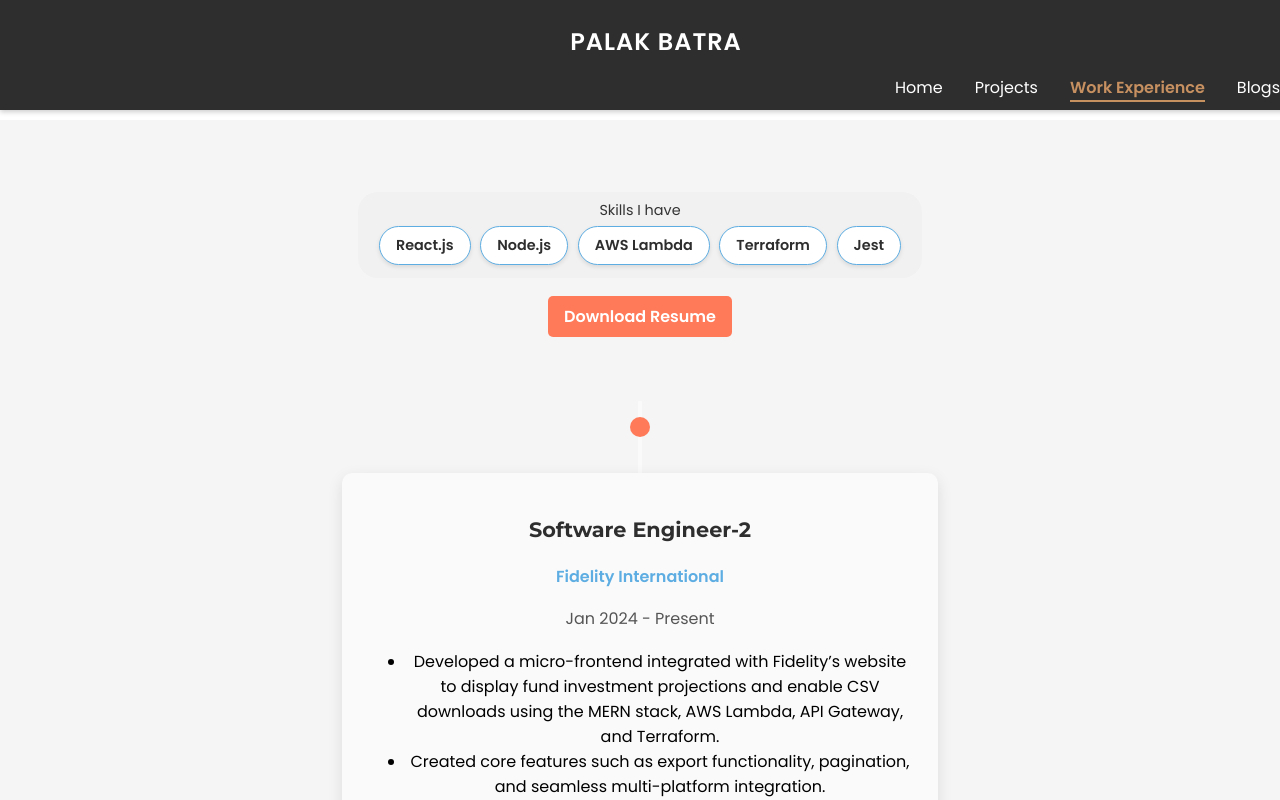
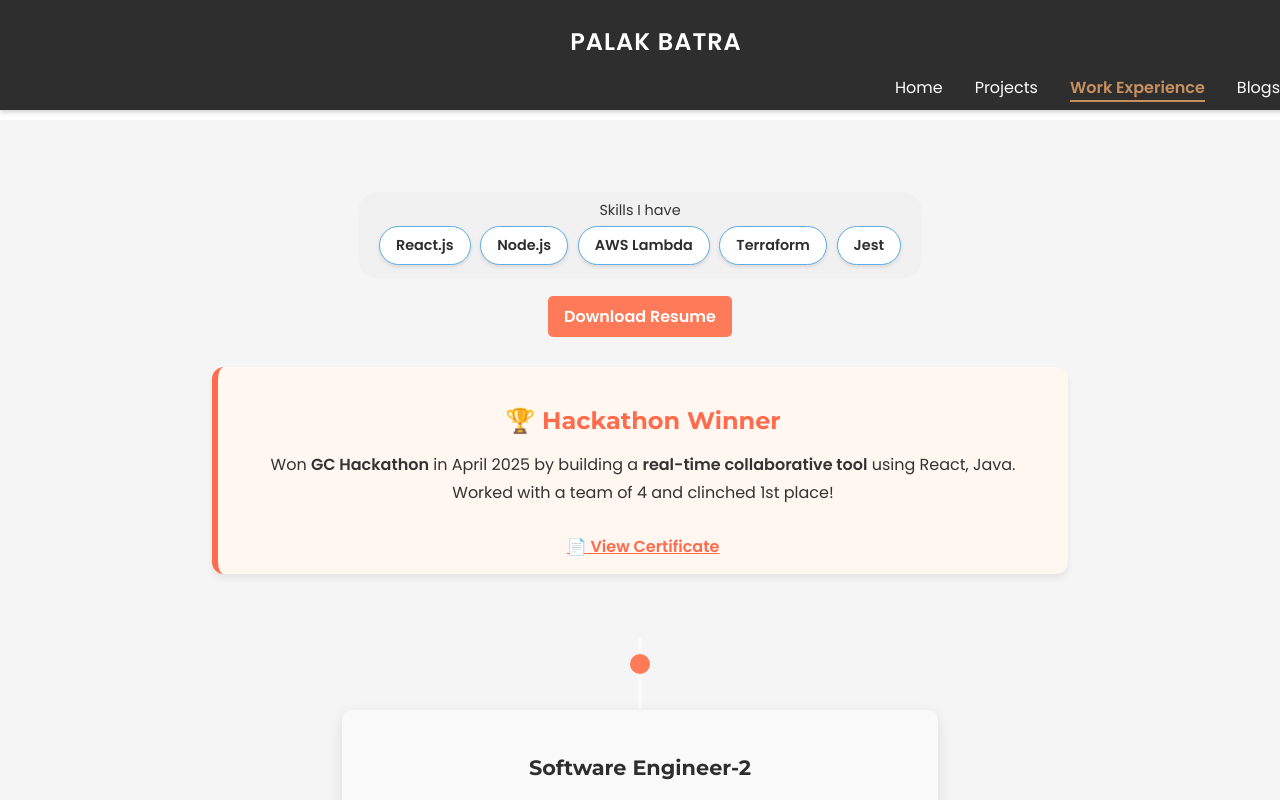
Before and after one commit to palakbatra1999/PalakBatraPortfolio, a React (Create React App) app: page /Workexperience in a window 1280 px wide. Shown: the top 800 px of the page. Built offline with nearby package versions, Linux system fonts and the light colour scheme.

Commit message:
Adding hackthon information

```diff
--- a/package.json
+++ b/package.json
@@ -5,6 +5,7 @@
   "dependencies": {
     "aos": "^2.3.4",
     "cra-template": "1.2.0",
+    "framer-motion": "^12.9.4",
     "react": "^19.0.0",
     "react-dom": "^19.0.0",
     "react-router-dom": "^7.0.2",
--- a/src/Components/Workex.jsx
+++ b/src/Components/Workex.jsx
@@ -2,7 +2,7 @@ import {React, useEffect, useState} from 'react'
 import Footer from './Footer';
 import '../style/style.css';
 import Navigation from './Navigation';
-
+import { motion } from 'framer-motion';
 
 
 const Workex = () => {
@@ -56,6 +56,27 @@ const Workex = () => {
     </div>
 
   </div>
+  <motion.div
+      initial={{ opacity: 0, y: 30 }}
+      whileInView={{ opacity: 1, y: 0 }}
+      transition={{ duration: 0.6, ease: 'easeOut' }}
+      className="hackathon-highlight"
+    >
+      <h3 className="highlight-title">🏆 Hackathon Winner</h3>
+      <p className="highlight-description">
+        Won <strong>GC Hackathon</strong> in April 2025 by building a <strong>real-time collaborative tool</strong> using React, Java. Worked with a team of 4 and clinched 1st place!
+      </p>
+      <a
+        href="certificate_hack.pdf" // Replace with the actual link to your certificate
+        target="_blank"
+        rel="noopener noreferrer"
+        className="highlight-certificate"
+      >
+        📄 View Certificate
+      </a>
+    </motion.div>
+
+
   <div  className={`timeline ${scrolling ? "scrolled" : ""}`} >
 
     <div class="timeline-item ">
--- a/src/style/style.css
+++ b/src/style/style.css
@@ -485,3 +485,42 @@ footer ul {
   max-width: 100%;
   width: 2em;
 }
+
+
+
+.hackathon-highlight {
+  background-color: #fff7f0;
+  border-left: 6px solid #ff6b4d;
+  padding: 15px 25px;
+  margin-top: 30px;
+  border-radius: 12px;
+  box-shadow: 0px 4px 6px rgba(0, 0, 0, 0.07);
+  max-width: 800px;
+  margin-left: auto;
+  margin-right: auto;
+}
+
+.highlight-title {
+  font-size: 1.5rem;
+  color: #ff6b4d;
+  margin-bottom: 10px;
+  font-weight: 700;
+}
+
+.highlight-description {
+  font-size: 1rem;
+  color: #333;
+}
+
+.highlight-certificate {
+  margin-top: 10px;
+  display: inline-block;
+  color: #ff6b4d;
+  font-weight: 600;
+  text-decoration: underline;
+}
+.highlight-certificate:hover {
+  color: #ff6b4d;
+  text-decoration: none;
+  transition: box-shadow 0.3s, transform 0.2s;
+}
```
Also changed, not shown: 16 other files (tests, documents, lock files or other folders).
